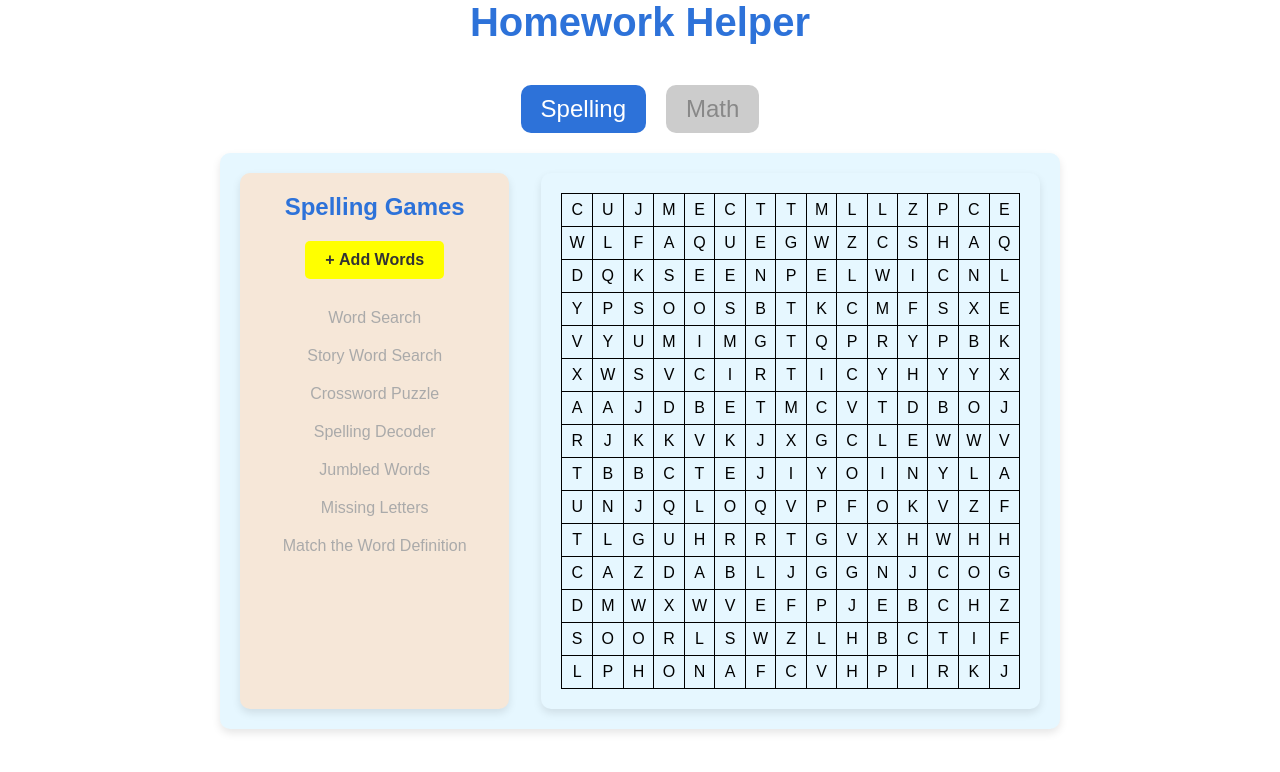
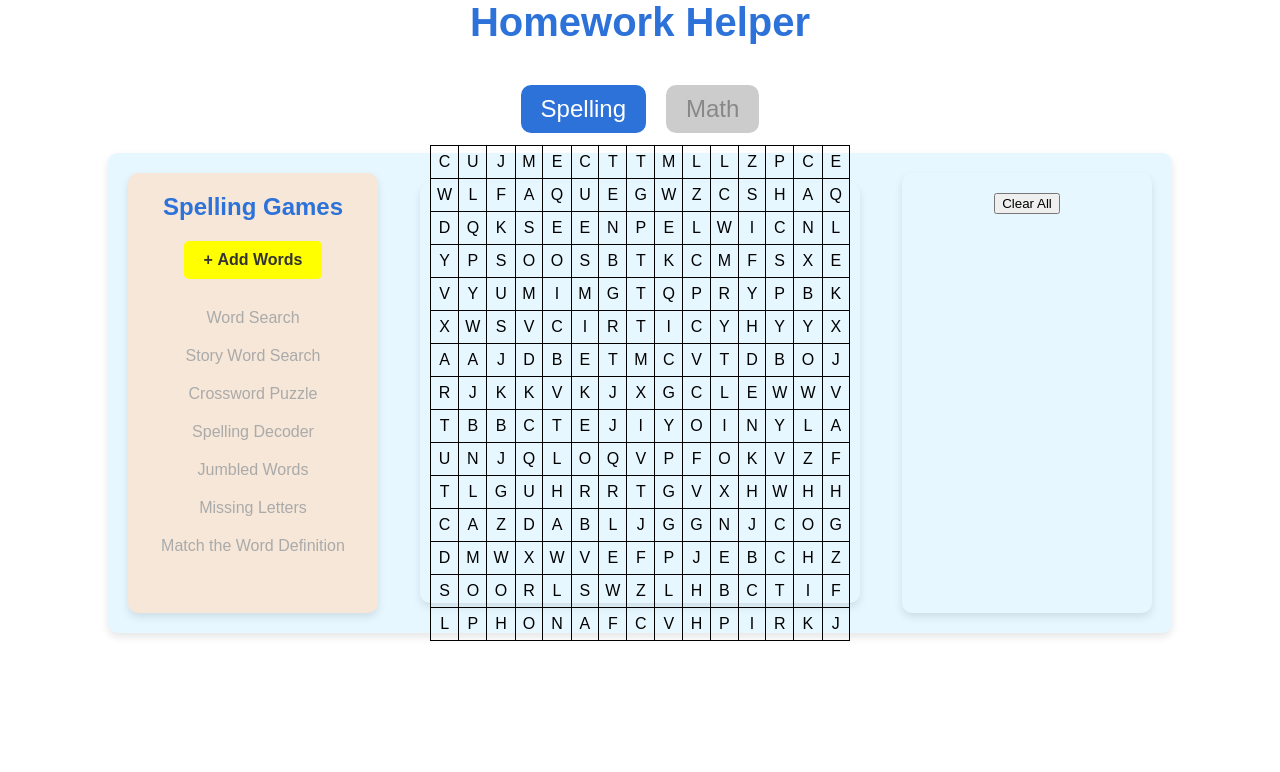
Before and after one commit to StevenDStanton/homework-helper, an Angular app: page /spelling/word-search in a window 1280 px wide. Shown: the top 772 px of the page. Built offline with nearby package versions, Linux system fonts and the light colour scheme.

Commit message:
Feat: Added spelling word list to the right

```diff
--- a/src/app/app.module.ts
+++ b/src/app/app.module.ts
@@ -9,6 +9,7 @@ import { LayoutComponent } from './layout/layout.component';
 
 import { FormsModule } from '@angular/forms';
 import { WordSearchComponent } from './games/word-search/word-search.component';
+import { WordListComponent } from './spelling/word-list/word-list.component';
 
 
 @NgModule({
@@ -17,7 +18,8 @@ import { WordSearchComponent } from './games/word-search/word-search.component';
     SpellingComponent,
     MathComponent,
     LayoutComponent,
-    WordSearchComponent
+    WordSearchComponent,
+    WordListComponent
   ],
   imports: [
     BrowserModule,
--- a/src/app/games/word-search/word-search.component.ts
+++ b/src/app/games/word-search/word-search.component.ts
@@ -1,34 +1,35 @@
-import { Component, OnInit } from '@angular/core'
-import { SpellingDataService } from '../../spelling-data.service'
+import { Component, OnInit } from '@angular/core';
+import { SpellingDataService } from '../../spelling-data.service';
 
 interface GridCell {
-  letter: string
-  selected: boolean
-  correct?: boolean
-  incorrect?: boolean
+  letter: string;
+  selected: boolean;
+  correct?: boolean;
+  incorrect?: boolean;
 }
 
 @Component({
   selector: 'app-word-search',
   templateUrl: './word-search.component.html',
-  styleUrls: ['./word-search.component.scss']
+  styleUrls: ['./word-search.component.scss'],
 })
 export class WordSearchComponent implements OnInit {
-  grid: GridCell[][] = []
-  gridSize: number = 15
-  words: string[] = []
-  horizontalWords: string[] = []
-  verticalWords: string[] = []
-  startPoint: { row: number; col: number } | null = null
+  grid: GridCell[][] = [];
+  gridSize: number = 15;
+  words: { text: string; checked: boolean }[] = [];
+  horizontalWords: { text: string; checked: boolean }[] = [];
+  verticalWords: { text: string; checked: boolean }[] = [];
+  startPoint: { row: number; col: number } | null = null;
 
-  constructor (private spellingDataService: SpellingDataService) {}
+  constructor(private spellingDataService: SpellingDataService) {}
 
-  ngOnInit (): void {
-    this.words = this.spellingDataService.getWords()
-    this.horizontalWords = this.words.slice(0, this.words.length / 2)
-    this.verticalWords = this.words.slice(this.words.length / 2)
-    this.generateGrid()
+  ngOnInit(): void {
+    this.words = this.spellingDataService.getWords();
+    this.horizontalWords = this.words.slice(0, this.words.length / 2);
+    this.verticalWords = this.words.slice(this.words.length / 2);
+    this.generateGrid();
   }
+
 
   generateGrid (): void {
     for (let i = 0; i < this.gridSize; i++) {
@@ -53,8 +54,9 @@ export class WordSearchComponent implements OnInit {
     }
   }
 
-  populateWords (words: string[], orientation: 'horizontal' | 'vertical'): void {
-    words.forEach(word => {
+  populateWords(words: { text: string; checked: boolean }[], orientation: 'horizontal' | 'vertical'): void {
+    words.forEach(wordObj => {
+      let word = wordObj.text;
       let attempts = 3 // number of attempts to fit a word without collision
       while (attempts-- > 0) {
         let row, col
@@ -139,17 +141,13 @@ export class WordSearchComponent implements OnInit {
     }
   }
 
-  checkSelectedCells (): void {
-    const selectedCells = this.grid.flatMap(r => r.filter(c => c.selected))
-    const selectedWord = selectedCells
-      .map(c => c.letter)
-      .join('')
-      .toLowerCase()
+  checkSelectedCells(): void {
+    const selectedCells = this.grid.flatMap((r) => r.filter((c) => c.selected));
+    const selectedWord = selectedCells.map((c) => c.letter).join('').toLowerCase();
 
-    // Log the value of all letters in the selected cells
-    console.log(`Selected letters: ${selectedWord}`)
+    console.log(`Selected letters: ${selectedWord}`);
 
-    if (this.words.some(word => word.toLowerCase() === selectedWord)) {
+    if (this.words.some(wordObj => wordObj.text.toLowerCase() === selectedWord)) {
       this.grid.forEach(row =>
         row.forEach(cell => {
           if (cell.selected) {
--- a/src/app/spelling-data.service.ts
+++ b/src/app/spelling-data.service.ts
@@ -4,15 +4,15 @@ import { Injectable } from '@angular/core';
   providedIn: 'root'
 })
 export class SpellingDataService {
-  private words: string[] = [];
+  private words: { text: string, checked: boolean }[] = [];
 
   constructor() { }
 
-  setWords(words: string[]): void {
+  setWords(words: { text: string, checked: boolean }[]): void {
     this.words = words;
   }
 
-  getWords(): string[] {
+  getWords(): { text: string, checked: boolean }[] {
     return this.words;
   }
 }
--- a/src/app/spelling/spelling.component.html
+++ b/src/app/spelling/spelling.component.html
@@ -30,14 +30,18 @@
   </aside>
 
   <main class="content">
-    <div class="content" *ngIf="showWordAddition">
+
+    <router-outlet></router-outlet>
+  </main>
+
+  <div class="word-list-container">
+    <div *ngIf="showWordAddition">
       <textarea [value]="spellingWords" (input)="handleInput($event)" rows="25"></textarea>
-
-
       <br>
       <button (click)="saveWords()">Save</button>
     </div>
-    <router-outlet></router-outlet>
-
-  </main>
+    <div *ngIf="!showWordAddition">
+    <app-word-list [words]="savedWords"></app-word-list>
+    </div>
+  </div>
 </div>
--- a/src/app/spelling/spelling.component.scss
+++ b/src/app/spelling/spelling.component.scss
@@ -5,7 +5,7 @@
   border-radius: 10px;
   box-shadow: 0 4px 8px rgba(0,0,0,0.1);
   margin: 20px auto;
-  max-width: 800px;
+  max-width: 80%;
   text-align: center;
 }
 
@@ -19,6 +19,7 @@
     background-color: #F6E7D8; // A light beige color
     border-radius: 10px;
     box-shadow: 0 4px 8px rgba(0, 0, 0, 0.1);
+    height: 50vh;
 
     h2 {
       font-size: 1.5em;
@@ -44,12 +45,25 @@
 
   .content {
     flex: 2; // takes up 2 fractions of the space, making it wider
-    padding: 20px;
+    padding: 10px;
+    margin: 10px;
     background-color: #E6F7FF; // The light blue we used before
     border-radius: 10px;
     box-shadow: 0 4px 8px rgba(0, 0, 0, 0.1);
+    aspect-ratio: 1 / 1;
+    display: flex;
+    align-items: center;
+    justify-content: center;
+    width: 50vh;
+    height: 50vh;
   }
+
+  .content::before {
+    content: "";
+    display: block;
+    padding-top: 100%;  // Creates a square box
 }
+
 
 .add-words-btn {
   display: block;
@@ -87,3 +101,14 @@
   cursor: not-allowed; // Indicates an unavailable action
   pointer-events: none; // Make sure the link isn't clickable
 }
+
+/* New CSS for the word list container */
+.word-list-container {
+  flex: 1;
+  padding: 20px;
+  background-color: #E6F7FF;
+  border-radius: 10px;
+  box-shadow: 0 4px 8px rgba(0, 0, 0, 0.1);
+}
+
+}
--- a/src/app/spelling/spelling.component.ts
+++ b/src/app/spelling/spelling.component.ts
@@ -1,6 +1,7 @@
 import { Component } from '@angular/core'
 import { SpellingDataService } from '../spelling-data.service'
 import { Router, ActivatedRoute  } from '@angular/router';
+import { WordListComponent } from './word-list/word-list.component';
 
 @Component({
   selector: 'app-spelling',
@@ -10,7 +11,7 @@ import { Router, ActivatedRoute  } from '@angular/router';
 export class SpellingComponent {
   showWordAddition: boolean = false
   spellingWords: string = ''
-  savedWords: string[] = []
+  savedWords: { text: string, checked: boolean }[] = [];
 
   constructor (private router: Router, private route: ActivatedRoute, private spellingDataService: SpellingDataService) {}
 
@@ -18,14 +19,14 @@ export class SpellingComponent {
     this.showWordAddition = !this.showWordAddition
   }
 
-  saveWords () {
+  saveWords() {
     const words = this.spellingWords.split('\n')
     if (words.length <= 25) {
-      this.savedWords = words
-      this.spellingDataService.setWords(words)
-      this.showWordAddition = false
+      this.savedWords = words.map(word => ({ text: word, checked: false }));
+      this.spellingDataService.setWords(this.savedWords);
+      this.showWordAddition = false;
     } else {
-      alert('Please enter a maximum of 25 words.')
+      alert('Please enter a maximum of 25 words.');
     }
   }
 
--- /dev/null
+++ b/src/app/spelling/word-list/word-list.component.html
@@ -0,0 +1,7 @@
+<div class="word-list">
+  <div *ngFor="let word of words">
+    <input type="checkbox" [(ngModel)]="word.checked" (change)="toggleWordChecked(word)" />
+    <span [class.crossed]="word.checked">{{ word.text }}</span>
+  </div>
+  <button (click)="clearAll()">Clear All</button>
+</div>
--- /dev/null
+++ b/src/app/spelling/word-list/word-list.component.scss
@@ -0,0 +1,5 @@
+.word-list {
+  .crossed {
+    text-decoration: line-through;
+  }
+}
--- /dev/null
+++ b/src/app/spelling/word-list/word-list.component.ts
@@ -0,0 +1,19 @@
+import { Component, Input } from '@angular/core';
+
+@Component({
+  selector: 'app-word-list',
+  templateUrl: './word-list.component.html',
+  styleUrls: ['./word-list.component.scss']
+})
+export class WordListComponent {
+  @Input() words: { text: string, checked: boolean }[] = [];
+
+
+  toggleWordChecked(word: { text: string, checked: boolean }) {
+    word.checked = !word.checked;
+}
+
+  clearAll() {
+    this.words.forEach(word => word.checked = false);
+  }
+}
```
Also changed, not shown: 1 other file (tests, documents, lock files or other folders).
